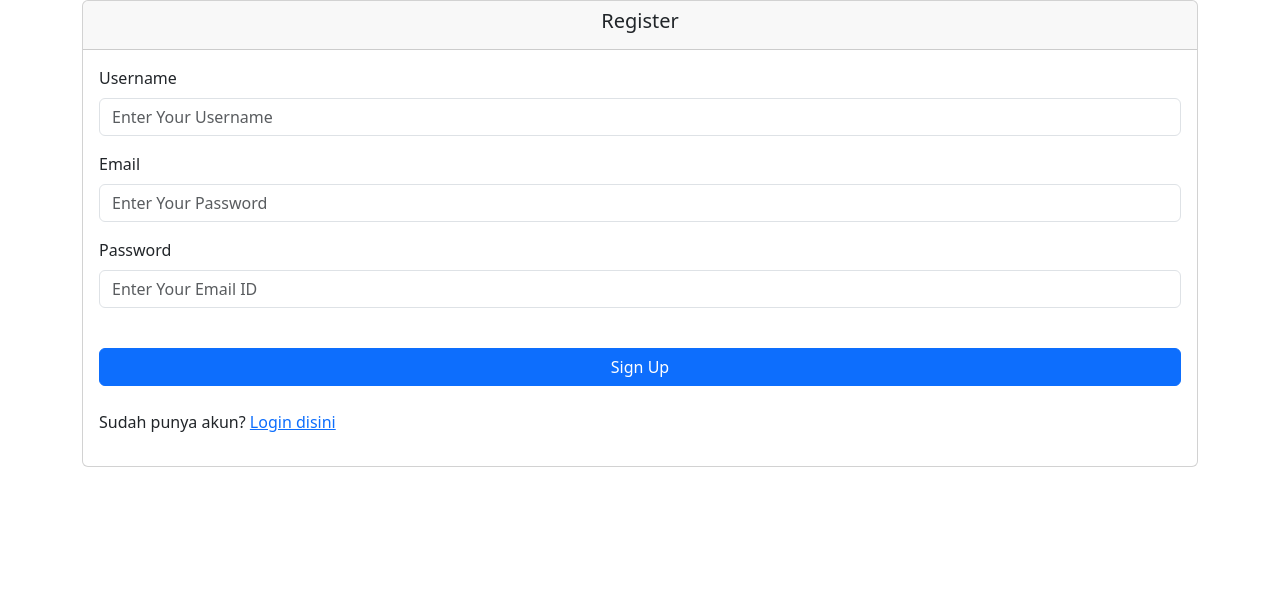
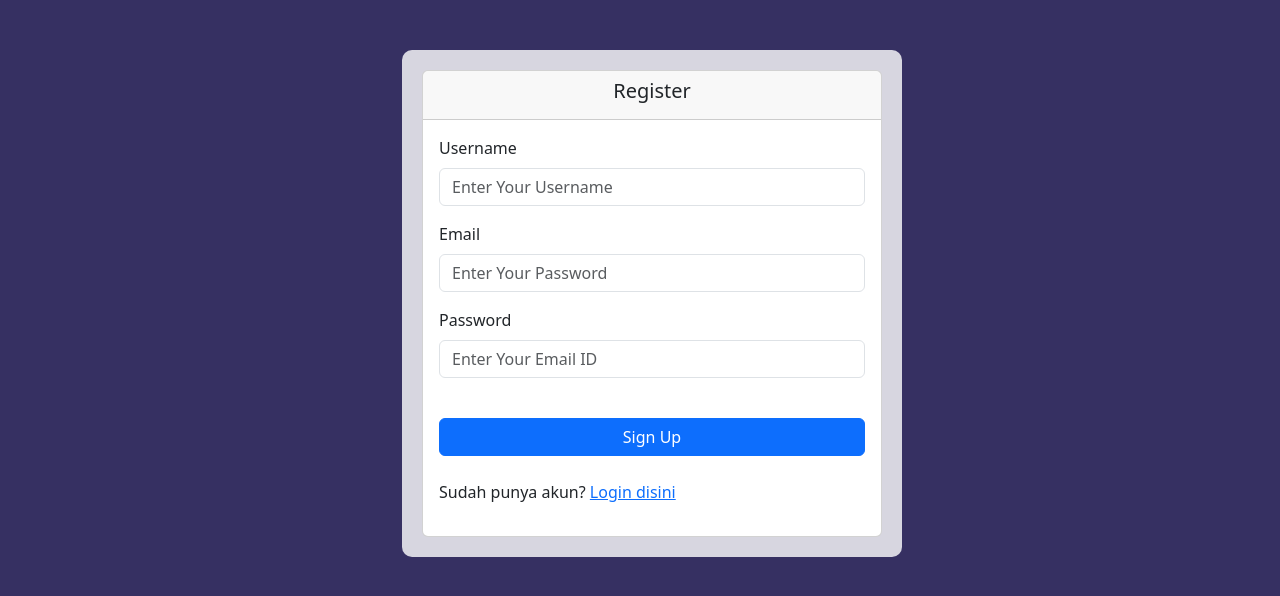
Before and after one commit to rgtamaaa/PWP-Web, a Flask app: template templates/register.html in a window 1280 px wide. Shown: the top 596 px of the page. Run offline with Flask 3, Linux system fonts and the light colour scheme; the template is opened without the code that fills it, so the values that code supplies are empty; some libraries are stand-ins or nearby versions.

Commit message:
Update register.html

```diff
--- a/templates/register.html
+++ b/templates/register.html
@@ -1,10 +1,30 @@
-{% extends 'layout.html' %}
+{% extends 'layoutv2.html' %}
 {% block head %}
-    <title>SVT Store</title>
 {% endblock %}
 {% block body %}
-        <div class="login-container">
-            <div class="card" style="padding: top 30px;">
+    <style>
+        .html, body {
+            height: 100%;
+            margin: 0;
+            padding: 0;
+        }
+
+        body {
+            background-color: #363062;
+        }
+
+        .register-container {
+            margin-top: 50px;
+            margin-left: 320px;
+            max-width: 500px;
+            width: 100%;
+            background: rgba(255, 255, 255, 0.8);
+            padding: 20px;
+            border-radius: 10px;
+        }
+    </style>
+        <div class="register-container">
+            <div class="card">
                 <div class="card-header">
 				<h5 class="text-center">Register</h5>
 			</div>
```
